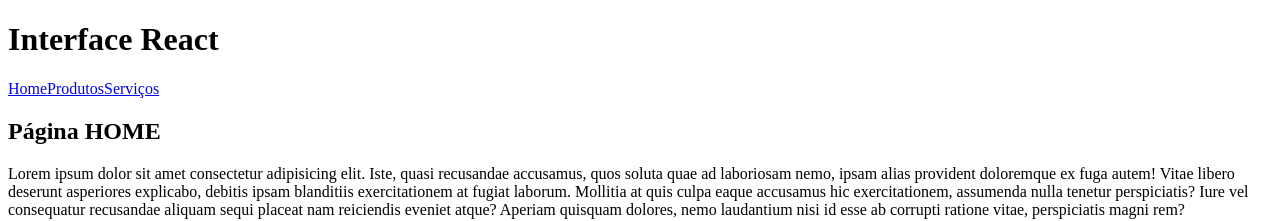
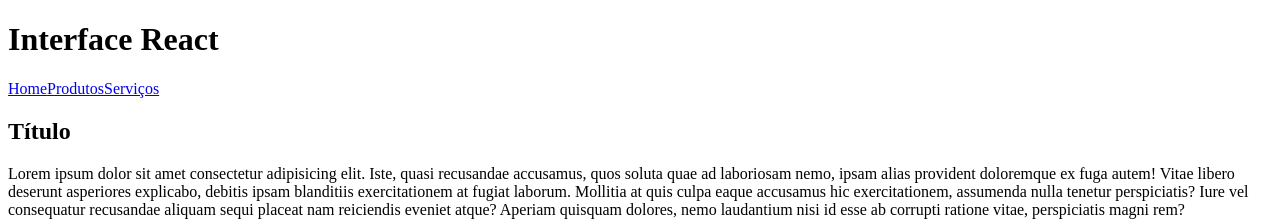
Before and after one commit to LucasMendesz/meu-app, a React (Create React App) app: page / in a window 1280 px wide. Shown: the top 221 px of the page. Built offline with nearby package versions, Linux system fonts and the light colour scheme.

Commit message:
Update Home.jsx

```diff
--- a/src/pages/Home.jsx
+++ b/src/pages/Home.jsx
@@ -3,7 +3,7 @@ import Artigo from "../Components/Artigo";
 const Home = () => {
   return (
     <>
-      <h2>Página HOME</h2>
+      <h2>Título</h2>
       <p>
         Lorem ipsum dolor sit amet consectetur adipisicing elit. Iste, quasi
         recusandae accusamus, quos soluta quae ad laboriosam nemo, ipsam alias
```
